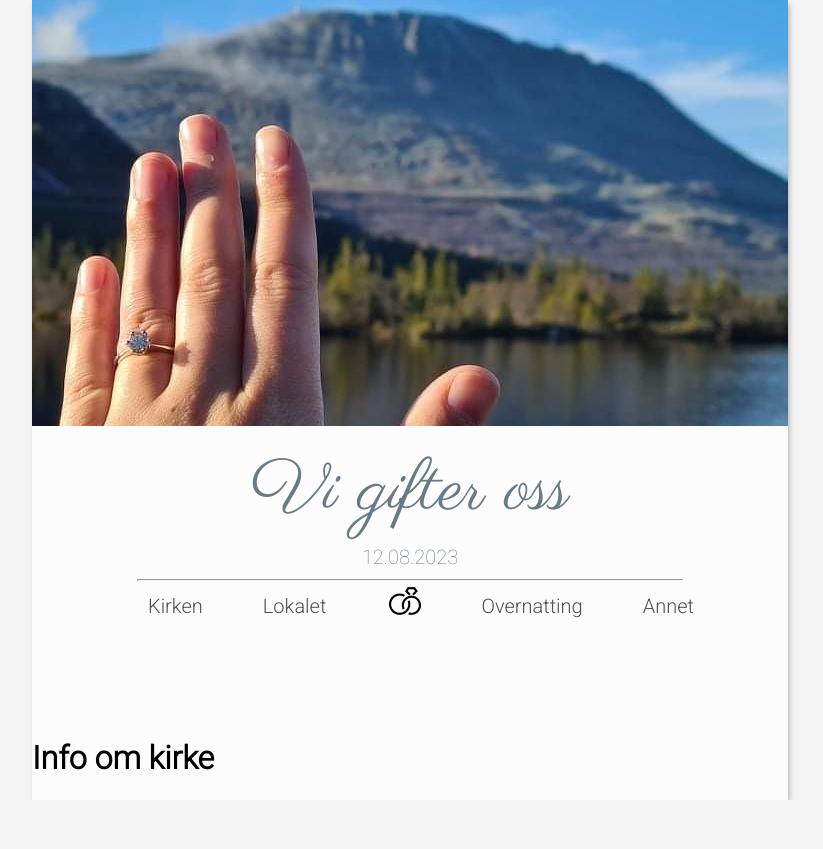
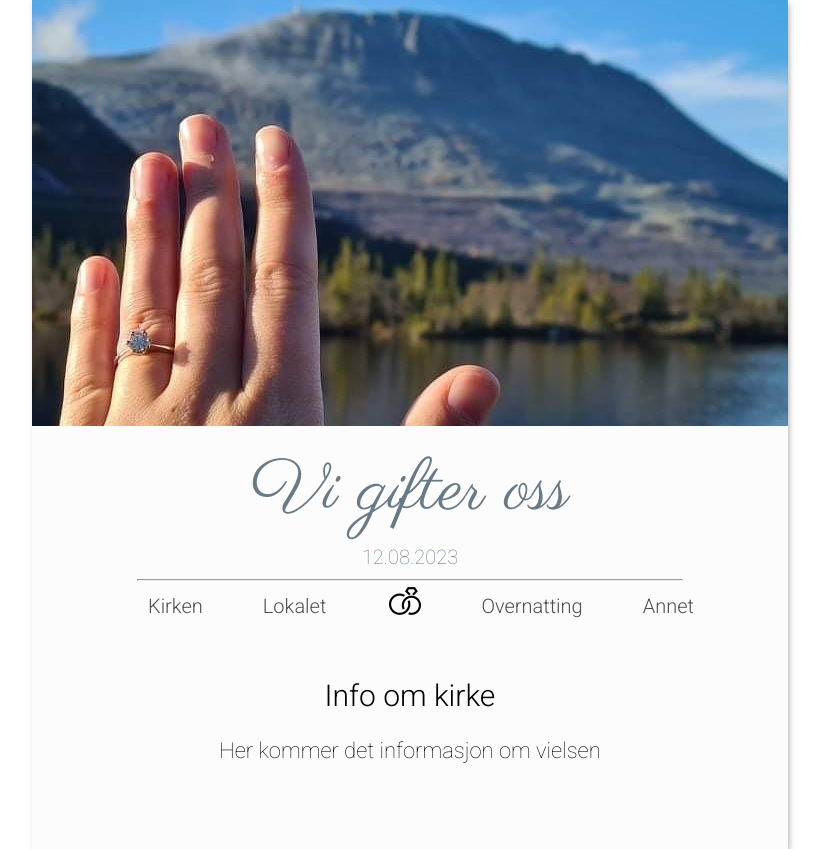
Before and after one commit to jannickeham/wedding-website, a React (Create React App) app: page / in a window 1280 px wide. Shown: the whole page, without its empty margins (230-1053 px from the left). Before the commit the page ends 800 px from the top, so only its background shows below. Built offline with nearby package versions, Linux system fonts and the light colour scheme.

Commit message:
Implementet navigation functionality, and some refactoring

```diff
--- a/src/App.js
+++ b/src/App.js
@@ -1,7 +1,8 @@
 import logo from './logo.svg';
 import './App.css';
 import Card from './components/Card'
-document.body.style = 'background: #F5F5F5';
+document.body.style = 'background: #F5F5F5, overflow: hidden';
+
 
 function App() {
   return (
--- a/src/components/Card.jsx
+++ b/src/components/Card.jsx
@@ -1,12 +1,27 @@
 import CardHeader from "./CardHeader";
-import Navbar from "./Navbar";
 import CardTitle from "./CardTitle";
-import Church from "./Church";
+import '../css/navbar.css';
+import wedding_ring from '../images/wedding_ring.png';
+import Location from "./Location";
+import Hotel from "./Hotel"
+import Other from "./Other";
+import Church from "./Church"
+import { useState } from "react";
+
+
+
 
 
 
 
 function Card(){
+    const [active, setActive] = useState("church");
+
+    const churchClick = () => setActive("church")
+    const locationClick = () => setActive("location")
+    const hotelClick = () => setActive("hotel")
+    const otherClick = () => setActive("other")
+
     return(
         <>
         <div style={{
@@ -16,13 +31,43 @@ function Card(){
             left: "50%",
             top: "0",
             transform: "translate(-50%, 0)",
-            height: "100%",
-            boxShadow:"2px 3px 6px -1px rgba(135,135,135,0.69)",
-            overflow: "auto"}} >
+            height: "auto",
+            boxShadow:"2px 3px 6px -1px rgba(135,135,135,0.69)"
+            }} >
             <CardHeader/>
             <CardTitle/>
-            <Navbar/>
+            <div className='navbar-div'>
+                <ul className="navbar-list">
+                    <li className="list-item" onClick={churchClick}>Kirken</li>
+                    <li className="list-item" onClick={locationClick}>Lokalet</li>
+                    <li className="list-item-icon"><img src={wedding_ring} className="wedding-ring-icon"/></li>
+                    <li className="list-item" onClick={hotelClick}>Overnatting</li>
+                    <li className="list-item" onClick={otherClick}>Annet</li>
+                </ul>
+            </div>
+
+            {active === "church" && (
+
             <Church/>
+
+            )}
+            {active === "location" && (
+
+            <Location/>
+
+            )}
+            {active === "hotel" && (
+
+            <Hotel/>
+
+            )}
+
+            {active === "other" && (
+
+            <Other/>
+
+            )}
+
 
         </div>
 
--- a/src/components/Church.jsx
+++ b/src/components/Church.jsx
@@ -3,7 +3,11 @@ import '../css/info-pages.css';
 function Church(){
     return(
         <>
-            <h1>Info om kirke</h1>
+            <div className="info-div">
+                <h2 className="info-title">Info om kirke</h2>
+                <p className="info-content">Her kommer det informasjon om vielsen</p>
+            </div>
+
         </>
     )
 }
--- a/src/components/Hotel.jsx
+++ b/src/components/Hotel.jsx
@@ -1,6 +1,11 @@
 function Hotel(){
     return(
-        <><h1>Info om overnatting</h1></>
+        <>
+        <div className="info-div">
+            <h2 className="info-title">Info om overnatting</h2>
+            <p className="info-content">Her kommer det informasjon om overnattingsmuligheter</p>
+        </div>
+        </>
     )
 }
 
--- a/src/components/Location.jsx
+++ b/src/components/Location.jsx
@@ -1,6 +1,11 @@
 function Location(){
     return(
-        <><h1>Info om lokalet</h1></>
+        <>
+        <div className="info-div">
+                <h2 className="info-title">Info om lokalet</h2>
+                <p className="info-content">Her kommer det informasjon om lokalet</p>
+            </div>
+        </>
     )
 }
 
--- a/src/components/Navbar.jsx
+++ /dev/null
@@ -1,23 +0,0 @@
-import '../css/navbar.css';
-import wedding_ring from '../images/wedding_ring.png';
-
-
-
-function Navbar(){
-    return(
-        <>
-        <div className='navbar-div'>
-            <ul className="navbar-list">
-                <li className="list-item">Kirken</li>
-                <li className="list-item">Lokalet</li>
-                <li className='list-item-icon'><img src={wedding_ring} className="wedding-ring-icon"/></li>
-                <li className="list-item">Overnatting</li>
-                <li className="list-item">Annet</li>
-            </ul>
-        </div>
-
-        </>
-    )
-}
-
-export default Navbar;
--- a/src/components/Other.jsx
+++ b/src/components/Other.jsx
@@ -1,6 +1,11 @@
 function Other(){
     return(
-        <><h1>Info om annet</h1></>
+        <>
+        <div className="info-div">
+                <h2 className="info-title">Info om annet</h2>
+                <p className="info-content">Her kommer det andre relevante opplysninger i forbindelse med bryllupet.</p>
+            </div>
+        </>
     )
 }
 
--- a/src/css/info-pages.css
+++ b/src/css/info-pages.css
@@ -1,3 +1,23 @@
-h1 {
+h2 {
     font-family: 'Roboto', sans-serif;
+    font-size: 30px;
+    font-weight: 300;
+
 }
+
+.info-content{
+    font-family: 'Roboto', sans-serif;
+    font-size: 22px;
+    font-weight: 100;
+    position: relative;
+    justify-content: center;
+    text-align: center;
+}
+
+.info-div{
+    position: relative;
+    top: -4em;
+    left: 50%;
+    transform: translate(-50%, 0);
+    text-align: center;
+}
```
Also changed, not shown: src/components/CardInfo.jsx (deleted, +0 -10 lines).
